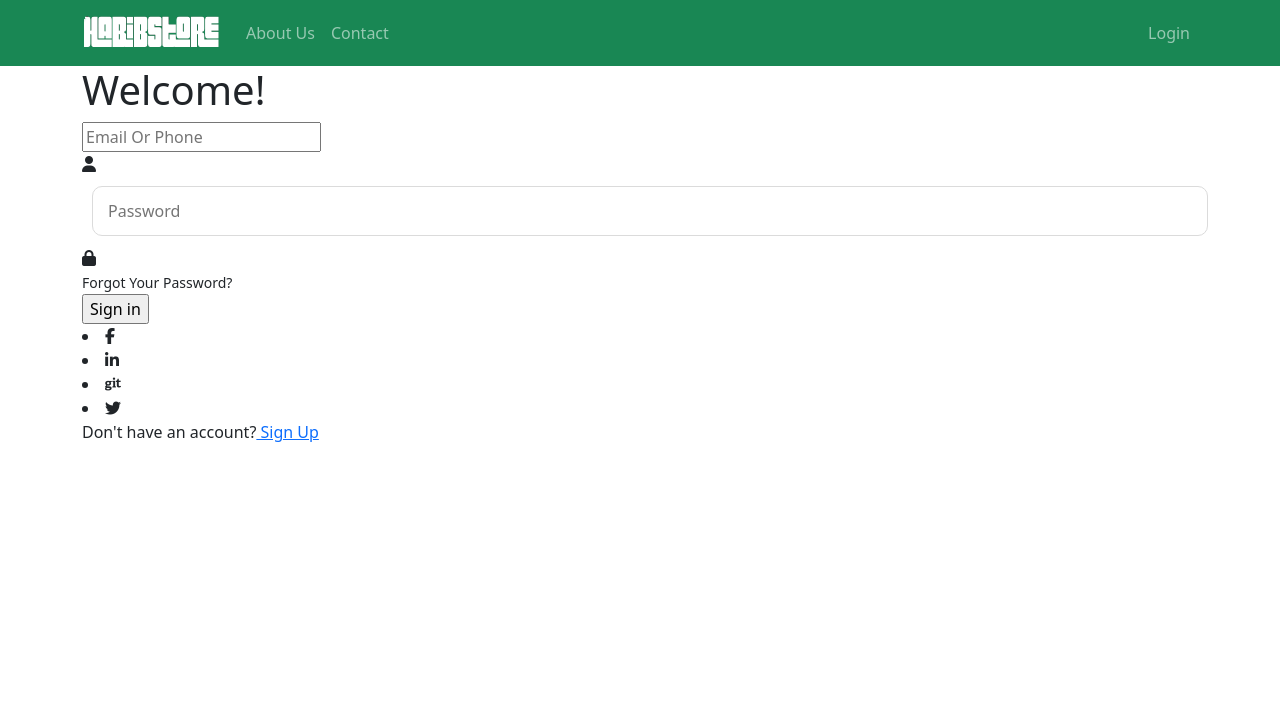
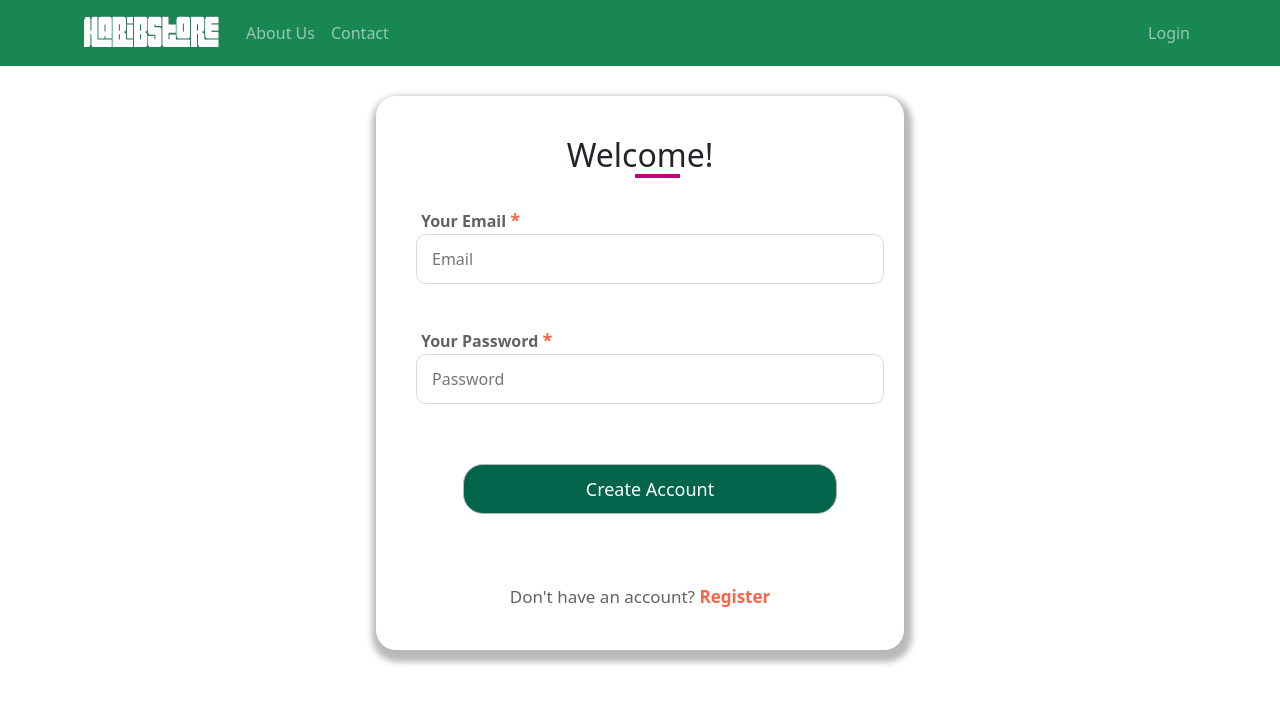
Before and after one commit to AhshanHabib26/habib_store_in_react, a React (Create React App) app: page /login in a window 1280 px wide. Shown: the top 704 px of the page. Built offline with nearby package versions, Linux system fonts and the light colour scheme.

Commit message:
Register Page Design

```diff
--- a/src/Components/Pages/Login/Register/Register.module.css
+++ b/src/Components/Pages/Login/Login/Login.css
@@ -2,9 +2,9 @@
     display: flex;
     justify-content: center;
     align-items: center;
-    height: 100vh;
     flex-direction: column;
     background-color: rgb(255, 255, 255);
+    margin: 30px;
 
 }
 .input_wrap{
@@ -27,7 +27,7 @@
     border: 2px solid;
     border-color: #c3037d;
     width: 45px;
-    top: 13%;
+    top: 14%;
     left: 49%;
 }
 
--- a/src/Components/Pages/Login/Login/Login.js
+++ b/src/Components/Pages/Login/Login/Login.js
@@ -1,62 +1,34 @@
 import React from "react";
 import { Link } from "react-router-dom";
-import './Login.module.css'
+import './Login.css'
 
 const Login = () => {
   return (
     <div className="container">
-      <div className="myContainer">
-        <div className="input_area">
-          <h1>
-            Welcome<span>!</span>
-          </h1>
+       <div className="myContainer">
+        <div className="input_wrap">
+          <h1>Welcome!</h1>
           <form action="">
             <div className="input_items">
-              <input type="text" placeholder="Email Or Phone" required />
-              <div className="icon">
-                <i className="fa fa-user"></i>
-              </div>
+              <label>
+                Your Email <span>*</span>
+              </label>
+              <input type="email" placeholder="Email" required />
             </div>
             <div className="input_items">
+              <label>
+                Your Password <span>*</span>
+              </label>
               <input type="password" placeholder="Password" />
-              <div className="icon">
-                <i className="fa fa-lock"></i>
-              </div>
             </div>
-
             <div className="input_items">
-              <div className="text">
-                <small as={Link} to="/">
-                  {" "}
-                  Forgot Your Password?
-                </small>
-              </div>
-            </div>
-
-            <div className="input_items">
-              <input type="submit" value="Sign in" />
+              <button type="submit"> Create Account</button>
             </div>
           </form>
-          <div className="social_link">
-              <li>
-                <i className="fa-brands fa-facebook-f"></i>
-              </li>
-              <li>
-                <i className="fa-brands fa-linkedin-in"></i>
-              </li>
-              <li>
-                <i className="fa-brands fa-git"></i>
-              </li>
-              <li>
-                <i className="fa-brands fa-twitter"></i>
-              </li>
-          </div>
-
-          <div className="form_info">
-            <p>
-              Don't have an account?
-              <Link to="/register"> Sign Up</Link>{" "}
-            </p>
+          <div className="inner_input">
+            <span>
+            Don't have an account? <Link to="/register"> Register </Link>{" "}
+            </span>
           </div>
         </div>
       </div>
--- a/src/Components/Pages/Login/Login/Login.module.css
+++ /dev/null
@@ -1,140 +0,0 @@
-.myContainer{
-    display: flex;
-    justify-content: center;
-    align-items: center;
-    height: 100vh;
-}
-.input_area{
-    width: 50%;
-    padding: 30px;
-    border-radius: 5px;
-    box-shadow: 0 4px 6px 5px rgb(219, 219, 219);
-}
-.input_area h1{
-    font-size: 36px;
-    color: #363636;
-}
-.input_area span{
-    font-size: 42px;
-    color: #ad0707;
-}
-
-.input_items{
-    width: 100%;
-    height: 50px;
-    margin-top: 15px;
-    position: relative;
-}
-.input_items input[type="text"], input[type="password"]{
-    width: 100%;
-    height: 40px;
-    border: none;
-    border-bottom: 1px solid lightgray;
-    outline: none;
-   padding-left: 25px;
-   box-sizing: border-box;
-   font-size: 17px;
-   color: #363636;
-}
-.input_items input:focus{
-    border-bottom-color: #fdc8b5;
-}
-.input_items .icon{
-    position: absolute;
-    top: 40%;
-    left: 10px;
-    transform: translate(-50%, -50%);
-    font-size: 17px;
-    color: #363636;
-}
-
-.input_items .text{
-    margin-top: 20px;
-    text-align: right;
-}
-.input_items .text{
-    text-decoration: none;
-    color: #ff0000;
-    font-size: 16px;
-    font-weight: 600;
-    transition: 0.5s;
-}
-
-.input_items .text:hover{
-    color: #fa5c00;
-    cursor: pointer;
-}
-
-.input_items input[type="submit"]{
-    width: 30%;
-    height: 50px;
-    border: none;
-    background: #0270AD;
-    color: #fff;
-    font-size: 17px;
-    font-weight: 600;
-    border-radius: 5px;
-    transition: 0.5s ease;
-
-}
-
-.input_items input[type="submit"]:hover{
-    background: #0382c7;
-}
-.social_link{
-    text-align: center;
-    margin-top: 50px;
-}
-.social_link li{
-    display: inline-block;
-    margin-right: 10px;
-    text-align: center;
-    cursor: pointer;
-}
-.social_link li i{
-    display: block;
-    background-color: #ff6347;
-    color: #fff;
-    width: 30px;
-    text-align: center;
-    padding: 6px;
-    border-radius: 5px;
-    transition: 0.5s ease-in-out;
-}
-
-.social_link li i.fa-facebook-f:hover{
-    background: #3A5693;
-    color: #ffffff;
-}
-
-.social_link li i.fa-linkedin-in:hover{
-    background: #0270AD;
-    color: #ffffff;
-}
-
-.social_link li i.fa-git:hover{
-    background: #F1502F;
-    color: #fff;
-}
-
-.social_linkli i.fa-twitter:hover{
-    background: #00A7E6;
-    color: #ffffff;
-}
-.form_info{
-    margin-top: 30px;
-    text-align: center;
-}
-.form_info p{
-    font-size: 17px;
-    color: #363636;
-}
-.form_info a{
-    text-decoration: none;
-    font-weight: 600;
-    color: #0270AD;
-    transition: 0.5s;
-}
-.form_info a:hover{
-    color: #ff6347;
-}
--- a/src/Components/Pages/Login/Register/Register.js
+++ b/src/Components/Pages/Login/Register/Register.js
@@ -1,13 +1,13 @@
 import React from "react";
 import { Link } from "react-router-dom";
-import './Register.module.css'
+import './Register.css'
 
 const Register = () => {
   return (
     <div className="container">
       <div className="myContainer">
         <div className="input_wrap">
-          <h1>Sign Up</h1>
+          <h1>Register</h1>
           <form action="">
             <div className="input_items">
               <label>
```
Also changed, not shown: src/Components/Pages/Login/Register/Register.css (added).
